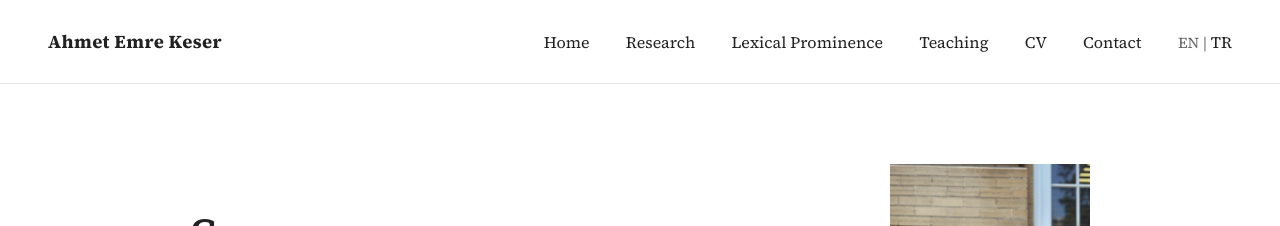
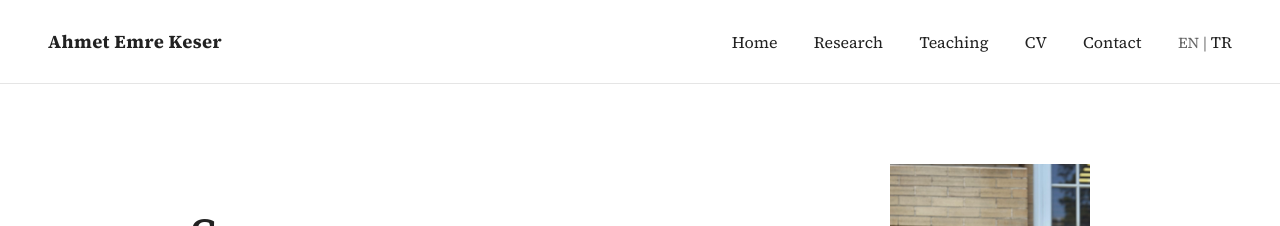
Before and after one commit to aekeser/aekeser.github.io, a Jekyll site: the page built from index.md, in a window 1280 px wide. Shown: the top 226 px of the page. Built offline with Jekyll 4.4.1, drawn with Linux system fonts in a browser that asks for light colours.

Commit message:
Update nav.html

```diff
--- a/_includes/nav.html
+++ b/_includes/nav.html
@@ -14,7 +14,6 @@
     {% else %}
       <a href="/">Home</a>
       <a href="/research/">Research</a>
-      <a href="/lexical-prominence-tts/">Lexical Prominence</a>
       <a href="/teaching/">Teaching</a>
       <a href="/cv/">CV</a>
       <a href="/contact/">Contact</a>
```
